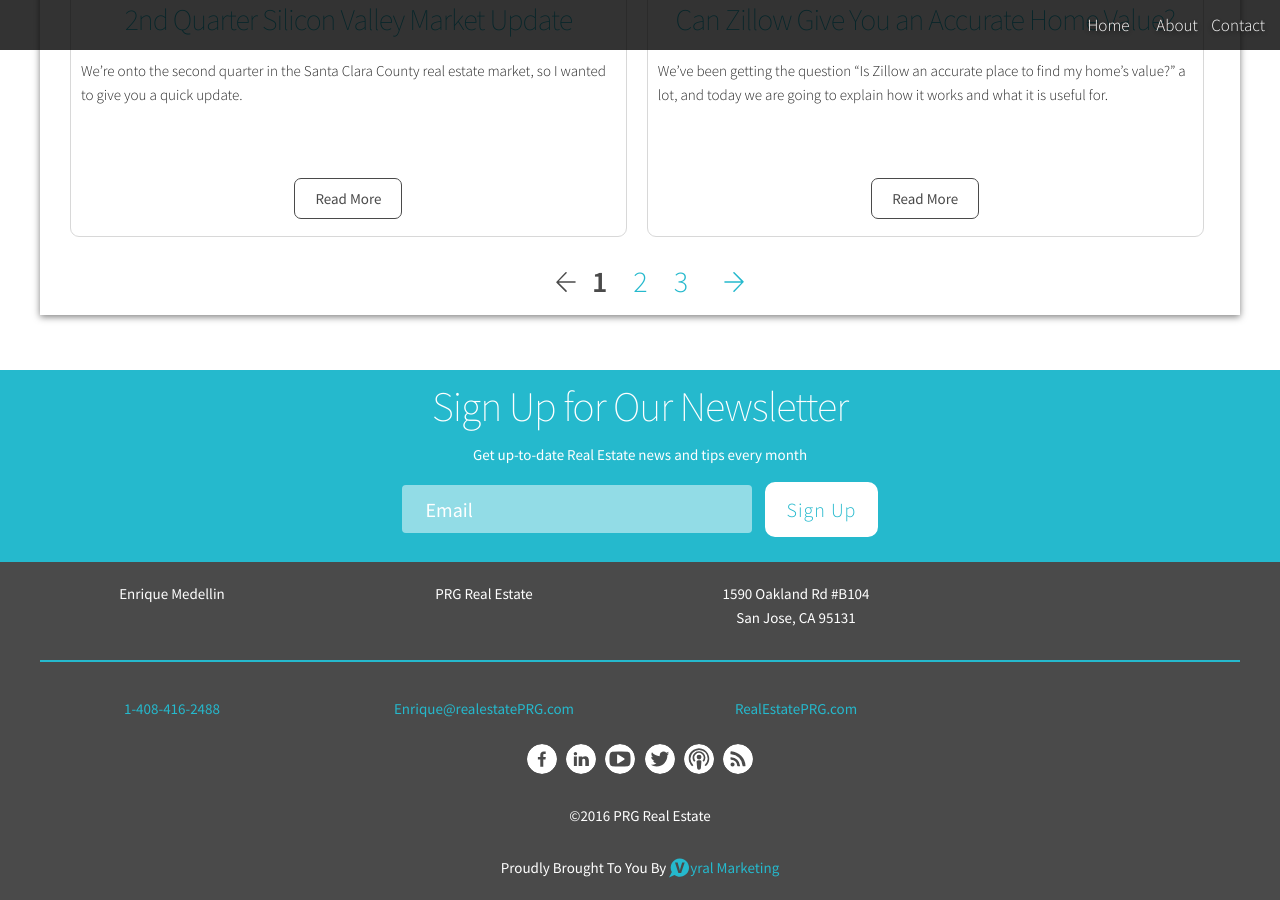
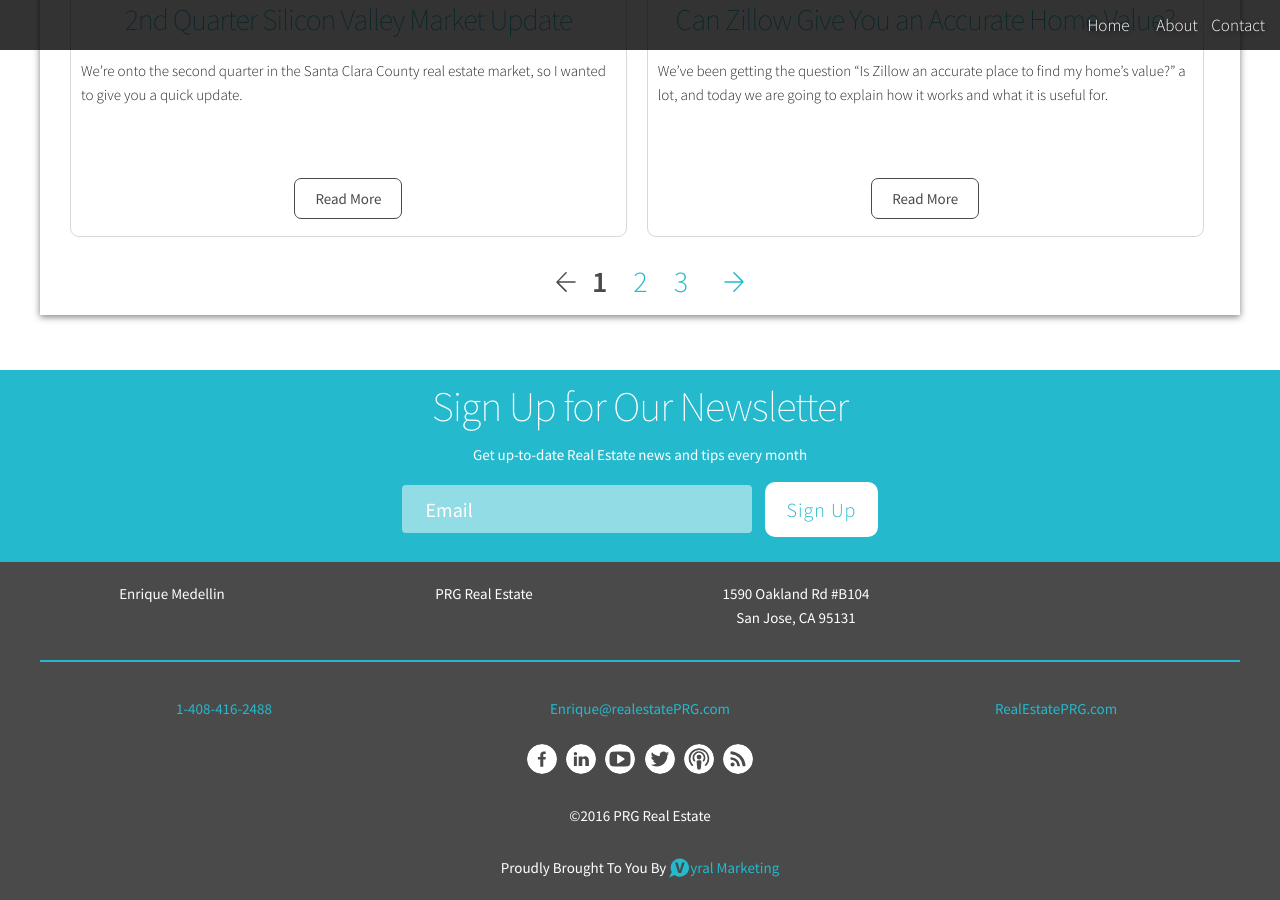
Before and after one commit to Vyralmarketing/Escrow, a Jekyll site: the page built from index.html, in a window 1280 px wide and 900 px high, scrolled down 1541 px. Built offline with Jekyll 4.4.1, drawn with Linux system fonts in a browser that asks for light colours; the list of posts is cut into pages by our own code.

Commit message:
Updated '/_includes/footer.html' via CloudCannon

```diff
--- a/_includes/footer.html
+++ b/_includes/footer.html
@@ -16,11 +16,11 @@
     </div>
     <hr>
     <div class="row">
-      <div class="three columns">
+      <div class="four columns">
         <a href="tel:{{site.data.settings.client.phone | prepend: "1-"}}" itemprop="telephone">{{site.data.settings.client.phone}}</a>
       </div>
-      <div class="three columns"><a href="mailto:{{site.data.settings.client.email}}">{{site.data.settings.client.email}}</a></div>
-      <div class="three columns"><a href="{{site.data.settings.client.url}}">{{site.data.settings.client.url | remove: "http://" | remove: "https://"}}</a></div>
+      <div class="four columns"><a href="mailto:{{site.data.settings.client.email}}">{{site.data.settings.client.email}}</a></div>
+      <div class="four columns"><a href="{{site.data.settings.client.url}}">{{site.data.settings.client.url | remove: "http://" | remove: "https://"}}</a></div>
     </div>
     <div class="row">
       <div class="twelve columns footer-socials">
```
